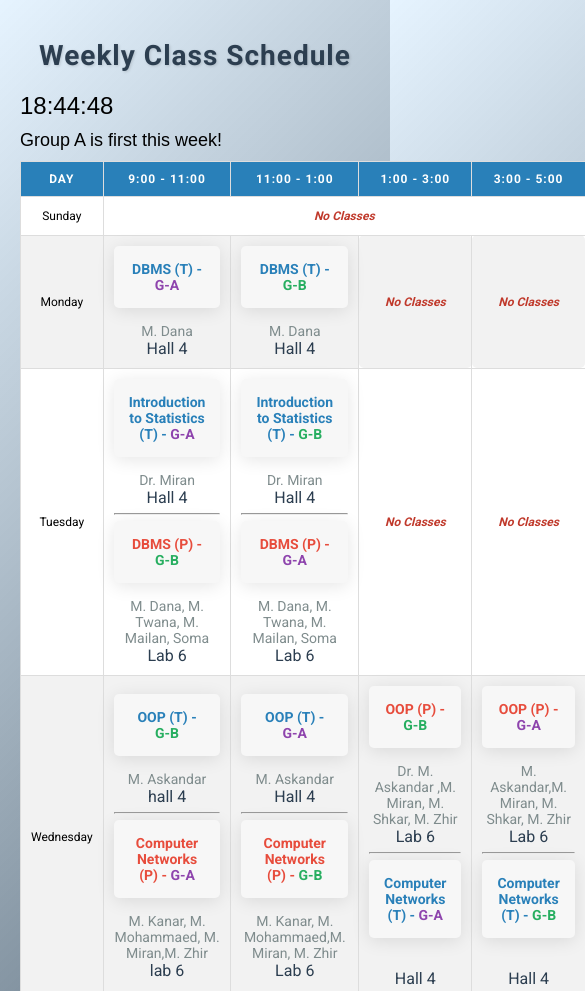
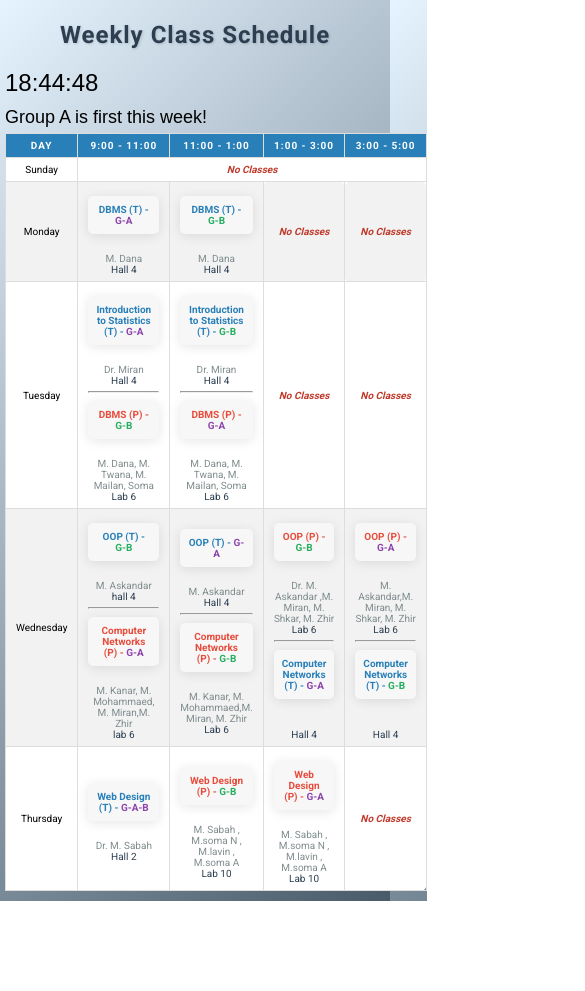
Before and after one commit to warzer25/testsite, a plain HTML site: page index.html in a window 390 px wide. Shown: the top 991 px of the page, 585 px wide, since content can reach past the window. After the commit the page ends 901 px from the top, so only its background shows below. Drawn offline with Linux system fonts and the light colour scheme.

Commit message:
Update style.css

```diff
--- a/style.css
+++ b/style.css
@@ -4,44 +4,45 @@
 /* Body and header styles */
 body {
     font-family: 'Roboto', sans-serif;
-    background: linear-gradient(135deg, #c1e3ff67 0%,  #495b6a 100%); /* Softer gradient */
+    background: linear-gradient(135deg, #c1e3ff67 0%,  #495b6a 100%);
     margin: 0;
-    padding: 20px;
-    box-sizing: border-box; /* Box sizing ensures padding doesn't affect layout */
+    padding: 10px; /* Reduced padding for smaller screens */
+    box-sizing: border-box;
 }
 
 h1 {
     text-align: center;
-    color: #2c3e50; /* Darker gray-blue */
-    margin-bottom: 20px; /* Space below title */
+    color: #2c3e50;
+    margin-bottom: 10px; /* Smaller margin */
     font-weight: 700;
-    font-size: 36px;
+    font-size: 28px; /* Reduced font size */
     letter-spacing: 1px;
-    text-shadow: 1px 1px 3px rgba(0, 0, 0, 0.15); /* Subtle shadow */
+    text-shadow: 1px 1px 3px rgba(0, 0, 0, 0.15);
 }
 
 /* Table styles */
 table {
     width: 100%;
     border-collapse: collapse;
-    margin: 20px 0;
-    box-shadow: 0 6px 30px rgba(0, 0, 0, 0.15);
-    border-radius: 12px;
+    margin: 10px 0;
+    box-shadow: 0 6px 30px rgba(0, 0, 0, 0.1); /* Reduced shadow */
+    border-radius: 8px; /* Smaller border radius */
     background-color: #ffffff;
-    overflow-x: auto; /* Ensure scrollable on smaller screens */
+    overflow-x: auto;
     transition: transform 0.3s ease-in-out;
 }
 
 table:hover {
-    transform: translateY(-7px); /* Slight hover lift */
+    transform: translateY(-5px); /* Less lift on hover */
 }
 
 /* Table cells */
 th, td {
-    padding: 12px;
+    padding: 8px; /* Reduced padding */
     text-align: center;
     border: 1px solid #ddd;
-    font-size: 14px;
+    font-size: 12px; /* Smaller font size */
+    word-wrap: break-word; /* Break long words */
     transition: background-color 0.3s ease, transform 0.2s ease;
 }
 
@@ -51,13 +52,13 @@ th {
     color: white;
     text-transform: uppercase;
     font-weight: bold;
-    font-size: 14px;
+    font-size: 12px; /* Reduced font size */
     letter-spacing: 1px;
 }
 
 th:hover {
-    background-color: #1f6f8b; /* Darker blue on hover */
-    transform: scale(1.03); /* Zoom effect on hover */
+    background-color: #1f6f8b;
+    transform: scale(1.03);
     animation: wobble 0.3s ease forwards;
 }
 
@@ -80,14 +81,14 @@ tbody tr:hover {
 /* Table row entrance animation */
 tbody tr {
     opacity: 0;
-    transform: translateX(-20px);
+    transform: translateX(-15px); /* Slightly less movement */
     animation: fadeInSlide 0.5s ease forwards;
 }
 
 @keyframes fadeInSlide {
     0% {
         opacity: 0;
-        transform: translateX(-20px);
+        transform: translateX(-15px);
     }
     100% {
         opacity: 1;
@@ -98,19 +99,19 @@ tbody tr {
 /* Card-like style for classes */
 strong {
     display: block;
-    font-size: 14px;
-    padding: 15px;
+    font-size: 12px; /* Reduced font size */
+    padding: 10px;
     border-radius: 5px;
-    box-shadow: 0 3px 18px rgba(0, 0, 0, 0.1);
+    box-shadow: 0 2px 12px rgba(0, 0, 0, 0.1); /* Lighter shadow */
     background-color: #f7f7f7;
-    margin-bottom: 1px;
+    margin-bottom: 5px; /* Reduced margin */
     transition: background-color 0.2s ease, transform 0.3s ease;
 }
 
 strong:hover {
     background-color: #e1f5fe;
     transform: scale(1.05);
-    box-shadow: 0 10px 30px rgba(0, 0, 0, 0.15);
+    box-shadow: 0 6px 18px rgba(0, 0, 0, 0.12); /* Lighter hover shadow */
 }
 
 /* Styles for theoretical and practical classes */
@@ -139,20 +140,20 @@ strong:hover {
 button {
     background-color: #2980b9;
     color: white;
-    padding: 10px 20px;
+    padding: 8px 16px; /* Smaller padding */
     border: none;
-    border-radius: 8px;
+    border-radius: 6px; /* Slightly smaller radius */
     cursor: pointer;
     display: block;
-    margin: 15px auto;
-    font-size: 16px;
+    margin: 10px auto;
+    font-size: 14px; /* Smaller font size */
     transition: background-color 0.3s, transform 0.2s, box-shadow 0.2s, border-color 0.3s;
 }
 
 button:hover {
     background-color: #1f6f8b;
-    transform: scale(1.05);
-    box-shadow: 0 4px 20px rgba(0, 0, 0, 0.2);
+    transform: scale(1.03); /* Slight zoom on hover */
+    box-shadow: 0 4px 15px rgba(0, 0, 0, 0.2); /* Slightly less shadow */
     animation: pulse 0.5s ease-out infinite;
 }
 
@@ -180,24 +181,24 @@ button:focus {
 td.no-classes {
     color: #c0392b;
     font-style: italic;
-    padding: 12px 18px;
+    padding: 8px 12px; /* Reduced padding */
     border-radius: 5px;
     font-weight: bold;
     transition: transform 0.2s ease-in-out;
 }
 
 td.no-classes:hover {
-    transform: translateY(-3px);
+    transform: translateY(-2px); /* Slight hover lift */
 }
 
 /* Teacher and location styles */
 .teacher {
-    font-size: 14px;
+    font-size: 12px; /* Smaller text for mobile */
     color: #7f8c8d;
 }
 
 .location {
-    font-size: 16px;
+    font-size: 14px; /* Smaller font size */
     color: #2c3e50;
     font-weight: 500;
     transition: color 0.3s ease, transform 0.3s ease;
@@ -205,12 +206,12 @@ td.no-classes:hover {
 
 .location:hover {
     color: #2980b9;
-    transform: translateY(-3px);
+    transform: translateY(-2px);
 }
 
 /* Custom scrollbar */
 table::-webkit-scrollbar {
-    width: 8px;
+    width: 6px; /* Thinner scrollbar */
 }
 
 table::-webkit-scrollbar-thumb {
@@ -226,43 +227,52 @@ table::-webkit-scrollbar-thumb:hover {
     background-color: #1f6f8b;
 }
 
-/* Responsive Design */
+/* Mobile Specific Enhancements */
 @media (max-width: 600px) {
+    body {
+        padding: 5px; /* Reduced body padding */
+    }
+
+    h1 {
+        font-size: 24px; /* Even smaller font size */
+        margin-bottom: 10px;
+    }
+
     table {
-        margin: 10px 0;
+        margin: 5px 0;
         box-shadow: none;
     }
 
     th, td {
-        padding: 10px;
-        font-size: 12px;
+        padding: 6px 10px; /* Further reduced padding */
+        font-size: 10px; /* Smaller font size for better fitting */
     }
 
     button {
-        font-size: 14px;
-        padding: 8px 18px;
+        font-size: 12px; /* Smaller font size for buttons */
+        padding: 6px 12px; /* Even smaller padding */
+        margin: 8px auto; /* Tighter button spacing */
     }
 
-    h1 {
-        font-size: 28px;
+    /* Make class cards more compact */
+    strong {
+        display: block;
+        font-size: 10px; /* Further reduced font size */
+        padding: 8px;
+        margin: 8px 0; /* Reduced margin */
+    }
+
+    .group-status, .clock {
+        font-size: 12px; /* Smaller clock/group status font */
+        margin-top: 10px;
+    }
+
+    /* Teacher and Location */
+    .teacher, .location {
+        font-size: 10px; /* Even smaller font size */
+    }
+
+    td.no-classes {
+        padding: 6px 8px; /* More compact padding */
     }
 }
-
-/* Add responsive styles for digital clock and group A/B text */
-.clock, .group-status {
-    font-size: 16px;
-    text-align: center;
-    margin-top: 15px;
-    color: #2c3e50;
-}
-
-.group-status {
-    font-weight: bold;
-    font-size: 18px;
-}
-
-@media (max-width: 600px) {
-    .clock, .group-status {
-        font-size: 14px;
-    }
-}
```
